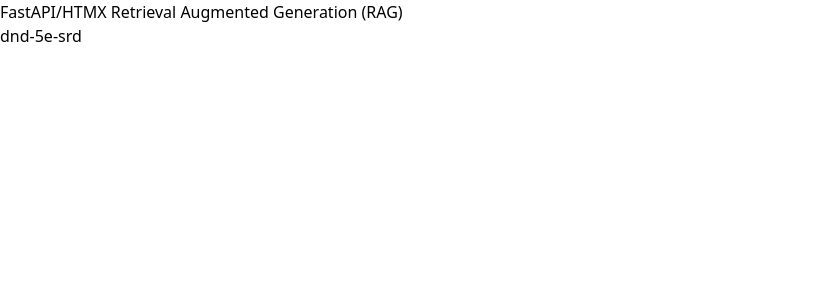
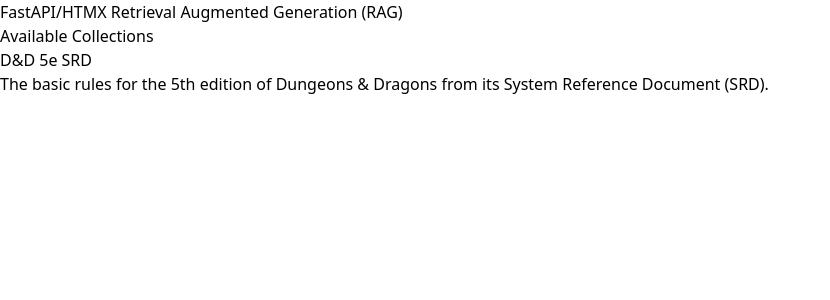
Before and after one commit to ufeindt/fastapi-rag, a FastAPI app: page / in a window 1280 px wide. Shown: the top 300 px of the page, without its empty margins (0-830 px from the left). Run offline with FastAPI, Linux system fonts and the light colour scheme; style sheets or scripts are compiled from the project's sources.

Commit message:
Style with tailwind

```diff
--- a/src/main.py
+++ b/src/main.py
@@ -29,7 +29,12 @@ app.mount("/query", app_query)
 
 collections = {
     "dnd-5e-srd": {
-        "name": "D&D 5th Edition System Reference Document",
+        "slug": "dnd-5e-srd",
+        "name": "D&D 5e SRD",
+        "description": (
+            "The basic rules for the 5th edition of Dungeons\xa0&\xa0Dragons from "
+            "its System Reference Document (SRD)."
+        ),
     }
 }
 
@@ -85,40 +90,47 @@ async def get_collections(
         return templates.TemplateResponse(
             request=request,
             name="collections_block.html",
-            context={"collections": collections},
+            context={"collections": collections.values()},
         )
 
     return templates.TemplateResponse(
-        request=request, name="collections.html", context={"collections": collections}
+        request=request,
+        name="collections.html",
+        context={"collections": collections.values()},
     )
 
 
-@app_collections.get("/{collection}", response_class=HTMLResponse)
+@app_collections.get("/{collection_name}", response_class=HTMLResponse)
 async def get_collection(
     request: Request,
-    collection: str,
+    collection_name: str,
     hx_request: Annotated[Union[str, None], Header()] = None,
 ):
+    if collection_name not in collections:
+        raise HTTPException(status_code=404, detail="Collection not found")
+
     if hx_request:
         return templates.TemplateResponse(
             request=request,
             name="collection_block.html",
-            context={"collection": collection},
+            context={"collection": collections[collection_name]},
         )
     return templates.TemplateResponse(
-        request=request, name="collection.html", context={"collection": collection}
+        request=request,
+        name="collection.html",
+        context={"collection": collections[collection_name]},
     )
 
 
-@app_collections.post("/{collection}", response_class=HTMLResponse)
+@app_collections.post("/{collection_name}", response_class=HTMLResponse)
 async def post_collection(
-    request: Request, collection: str, query: Annotated[str, Form()]
+    request: Request, collection_name: str, query: Annotated[str, Form()]
 ):
-    if collection not in collections:
+    if collection_name not in collections:
         raise HTTPException(status_code=404, detail="Collection not found")
 
     query_id = str(uuid4())
-    queries[query_id] = Query(query=query, collection=collection)
+    queries[query_id] = Query(query=query, collection=collection_name)
     return templates.TemplateResponse(
         request=request, name="query_sse.html", context={"query_id": query_id}
     )
--- a/src/templates/base.html
+++ b/src/templates/base.html
@@ -10,9 +10,13 @@
     <title>FastAPI/HTMX RAG</title>
   </head>
   <body>
-    <h1> FastAPI/HTMX Retrieval Augmented Generation (RAG)</h1>
-    <div id="content">
-      {% block content %}{% endblock %}
+    <div class="p-6 mx-auto max-w-screen-lg">
+      <h1 class ="text-3xl font-bold mx-auto w-fit">
+        FastAPI/HTMX Retrieval Augmented Generation (RAG)
+      </h1>
+      <div id="content" class="p-4 w-full">
+        {% block content %}{% endblock %}
+      </div>
     </div>
   </body>
 </html>
--- a/src/templates/collections_block.html
+++ b/src/templates/collections_block.html
@@ -1,13 +1,14 @@
-<ul>
+<h2 class="text-2xl font-bold mx-auto w-fit">Available Collections</h2>
+
+<div class="p-2 flex flex-wrap justify-center gap-2">
   {% for collection in collections %}
-  <li>
-    <a
-      hx-get="/collections/{{collection}}"
-      hx-push-url="true"
-      hx-target="#content"
-    >
-      {{collection}}
-    </a>
-  </li>
+  <div
+    class="bg-slate-50 border-4 border-slate-200 rounded-xl p-3 w-5/12 hover:shadow-md hover:shadow-slate-400 cursor-pointer"
+    hx-get="/collections/{{collection.slug}}"
+    hx-push-url="true"
+    hx-target="#content">
+    <p class="text-xl font-bold mx-auto w-fit text-center">{{collection.name}}</p>
+    <p class="text-md mx-auto w-fit text-center">{{collection.description}}</p>
+  </div>
   {% endfor %}
-</ul>
+</div>
```
Also changed, not shown: src/templates/collection_block.html (+29 -5 lines).
